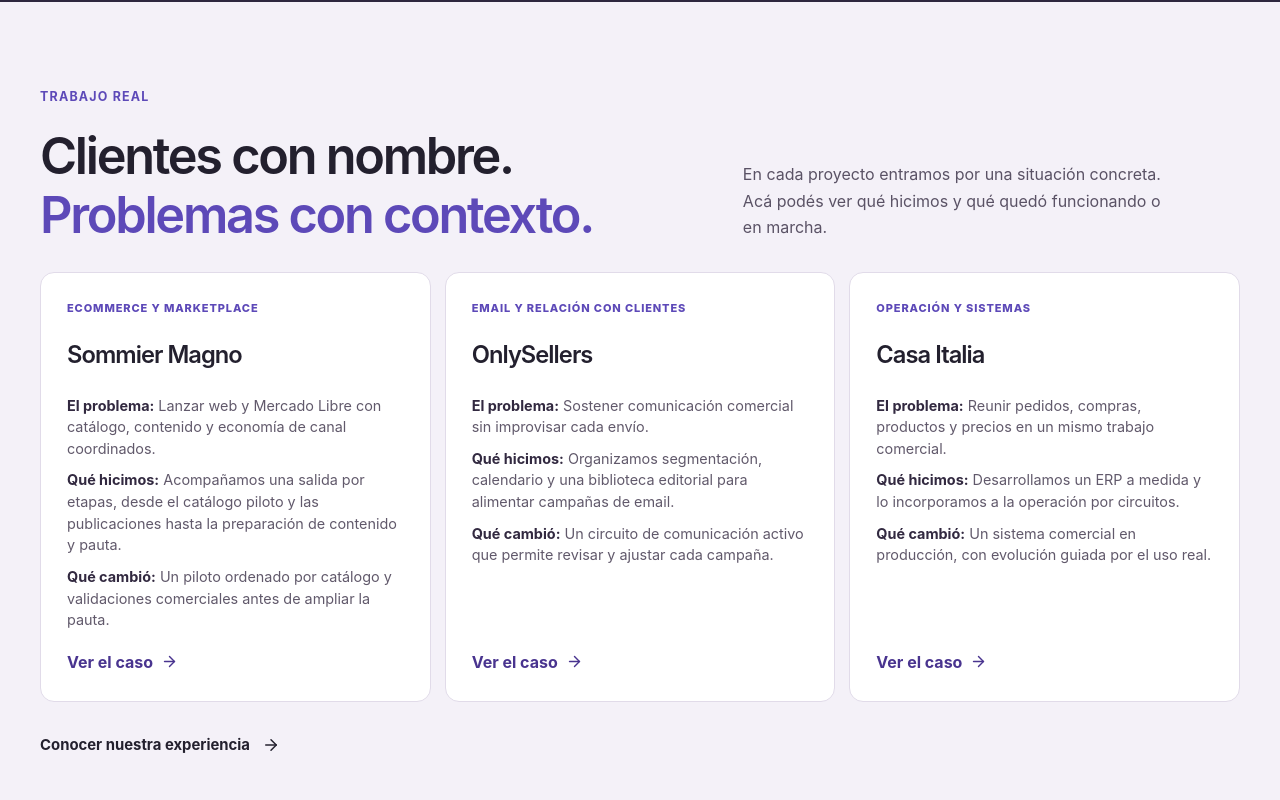
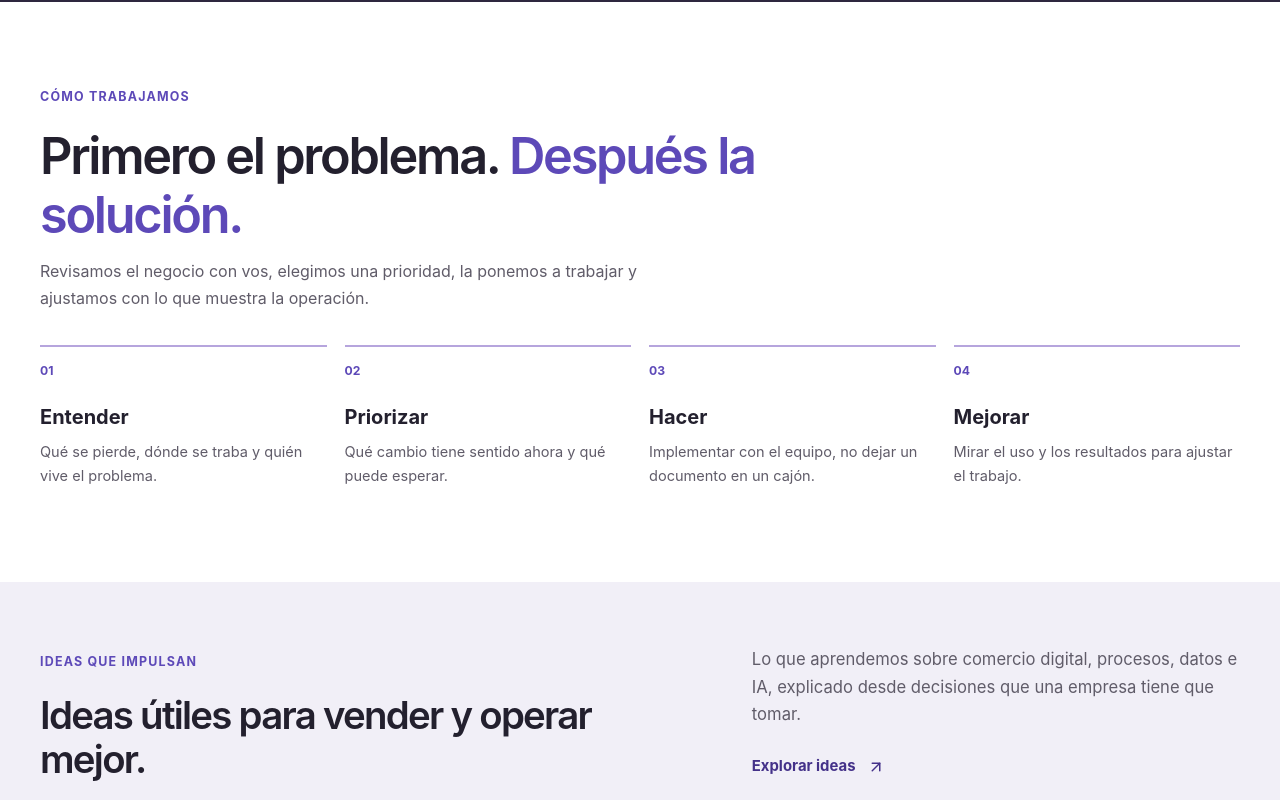
Before and after one commit to AlanTN13/webneoxps, a React (Vite) app: page / in a window 1280 px wide. Shown: the part 2140-2940 px from the top of the page. Built offline with nearby package versions, Linux system fonts and the light colour scheme.

Commit message:
Remove case cards from NexOps Home

```diff
--- a/src/pages/HomePage.jsx
+++ b/src/pages/HomePage.jsx
@@ -6,12 +6,6 @@
 import styles from "./HomePage.module.css";
 
 const clients = ["OnlySellers", "Sommier Magno", "Casa Italia", "Dexa / Kahuna", "Kenta", "Edelvives", "Punky"];
-const proof = [
-  { client: "Sommier Magno", category: "ECOMMERCE Y MARKETPLACE", problem: "Lanzar web y Mercado Libre con catálogo, contenido y economía de canal coordinados.", work: "Acompañamos una salida por etapas, desde el catálogo piloto y las publicaciones hasta la preparación de contenido y pauta.", result: "Un piloto ordenado por catálogo y validaciones comerciales antes de ampliar la pauta.", href: "/experiencia#sommier-magno" },
-  { client: "OnlySellers", category: "EMAIL Y RELACIÓN CON CLIENTES", problem: "Sostener comunicación comercial sin improvisar cada envío.", work: "Organizamos segmentación, calendario y una biblioteca editorial para alimentar campañas de email.", result: "Un circuito de comunicación activo que permite revisar y ajustar cada campaña.", href: "/experiencia#onlysellers" },
-  { client: "Casa Italia", category: "OPERACIÓN Y SISTEMAS", problem: "Reunir pedidos, compras, productos y precios en un mismo trabajo comercial.", work: "Desarrollamos un ERP a medida y lo incorporamos a la operación por circuitos.", result: "Un sistema comercial en producción, con evolución guiada por el uso real.", href: "/experiencia#casa-italia" },
-];
-
 export default function HomePage() {
   useEffect(() => {
     document.title = "NexOps — Ecommerce y consultoría para crecer y operar mejor";
@@ -54,12 +48,6 @@
       <div className={styles.clientLine}><span>EMPRESAS CON LAS QUE TRABAJAMOS</span><div><img src="/globaltrip_logo.svg" alt="GlobalTrip" loading="lazy" />{clients.map((name) => <strong key={name}>{name}</strong>)}</div></div>
     </div></section>
 
-    <section className={styles.proofSection} id="casos" aria-labelledby="cases-title"><div className={styles.shell}>
-      <div className={styles.proofIntro}><div><span className={styles.eyebrow}>TRABAJO REAL</span><h2 id="cases-title">Clientes con nombre. <em>Problemas con contexto.</em></h2></div><p>En cada proyecto entramos por una situación concreta. Acá podés ver qué hicimos y qué quedó funcionando o en marcha.</p></div>
-      <div className={styles.proofGrid}>{proof.map((item) => <article key={item.client}><span>{item.category}</span><h3>{item.client}</h3><p><strong>El problema:</strong> {item.problem}</p><p><strong>Qué hicimos:</strong> {item.work}</p><p><strong>Qué cambió:</strong> {item.result}</p><Link to={item.href}>Ver el caso <ArrowRight size={17} /></Link></article>)}</div>
-      <Link className={styles.inlineLink} to="/experiencia">Conocer nuestra experiencia <ArrowRight size={18} /></Link>
-    </div></section>
-
     <section className={styles.methodSection} id="como-funciona" aria-labelledby="method-title"><div className={styles.shell}>
       <div className={styles.methodIntro}><span className={styles.eyebrow}>CÓMO TRABAJAMOS</span><h2 id="method-title">Primero el problema. <em>Después la solución.</em></h2><p>Revisamos el negocio con vos, elegimos una prioridad, la ponemos a trabajar y ajustamos con lo que muestra la operación.</p></div>
       <div className={styles.methodRow}><div><span>01</span><strong>Entender</strong><p>Qué se pierde, dónde se traba y quién vive el problema.</p></div><div><span>02</span><strong>Priorizar</strong><p>Qué cambio tiene sentido ahora y qué puede esperar.</p></div><div><span>03</span><strong>Hacer</strong><p>Implementar con el equipo, no dejar un documento en un cajón.</p></div><div><span>04</span><strong>Mejorar</strong><p>Mirar el uso y los resultados para ajustar el trabajo.</p></div></div>
--- a/src/pages/HomePage.module.css
+++ b/src/pages/HomePage.module.css
@@ -259,17 +259,6 @@
 .clientLine > div { display: flex; flex-wrap: wrap; align-items: center; gap: 14px 29px; }
 .clientLine img { display: block; width: 78px; height: 58px; object-fit: contain; filter: brightness(0) invert(1); }
 .clientLine strong { color: #fff; font-size: 1.12rem; font-weight: 610; letter-spacing: -.025em; }
-.proofSection { padding: 86px 0 92px; background: #f4f1f8; }
-.proofIntro { display: grid; grid-template-columns: 1fr .75fr; gap: 40px; align-items: end; }
-.proofIntro p { max-width: 420px; padding-bottom: 4px; color: #5a5265; }
-.proofGrid { display: grid; grid-template-columns: repeat(3, minmax(0, 1fr)); gap: 14px; margin-top: 28px; }
-.proofGrid article { display: flex; flex-direction: column; min-height: 400px; padding: 26px; border: 1px solid #e1dbe9; border-radius: 14px; background: #fff; }
-.proofGrid article > span { color: var(--violet); font-size: .69rem; font-weight: 760; letter-spacing: .08em; }
-.proofGrid h3 { margin: 17px 0 11px; font-size: 1.48rem; font-weight: 620; letter-spacing: -.04em; }
-.proofGrid p { margin-top: 10px; color: #61596b; font-size: .9rem; line-height: 1.5; }
-.proofGrid p strong { color: #322940; font-weight: 690; }
-.proofGrid a { display: inline-flex; align-items: center; gap: 8px; margin-top: auto; padding-top: 18px; color: #49348f; font-weight: 700; }
-.proofSection > .shell > .inlineLink { margin-top: 21px; }
 .methodSection { padding: 86px 0 94px; }
 .methodIntro { max-width: 800px; }
 .methodIntro p { max-width: 650px; margin-top: 14px; color: var(--muted); }
@@ -282,15 +271,13 @@
 .contact { padding-block: 78px 85px; }
 @media (max-width: 800px) {
   .heroVisual { height: 440px; min-height: 0; }
-  .doors, .proofSection, .methodSection { padding-block: 66px; }
-  .doorGrid, .authorityTop, .proofIntro { grid-template-columns: 1fr; }
+  .doors, .methodSection { padding-block: 66px; }
+  .doorGrid, .authorityTop { grid-template-columns: 1fr; }
   .doorGrid article { min-height: 0; }
   .authority { padding-block: 65px; }
   .authorityTop > div:last-child { padding-top: 0; }
   .authorityExamples { grid-template-columns: 1fr; gap: 15px; }
   .clientLine { grid-template-columns: 1fr; gap: 14px; }
-  .proofGrid { grid-template-columns: 1fr; }
-  .proofGrid article { min-height: 0; }
   .methodRow { grid-template-columns: repeat(2, 1fr); }
 }
 @media (max-width: 520px) {
```
Also changed, not shown: 2 other files (tests, documents, lock files or other folders).
